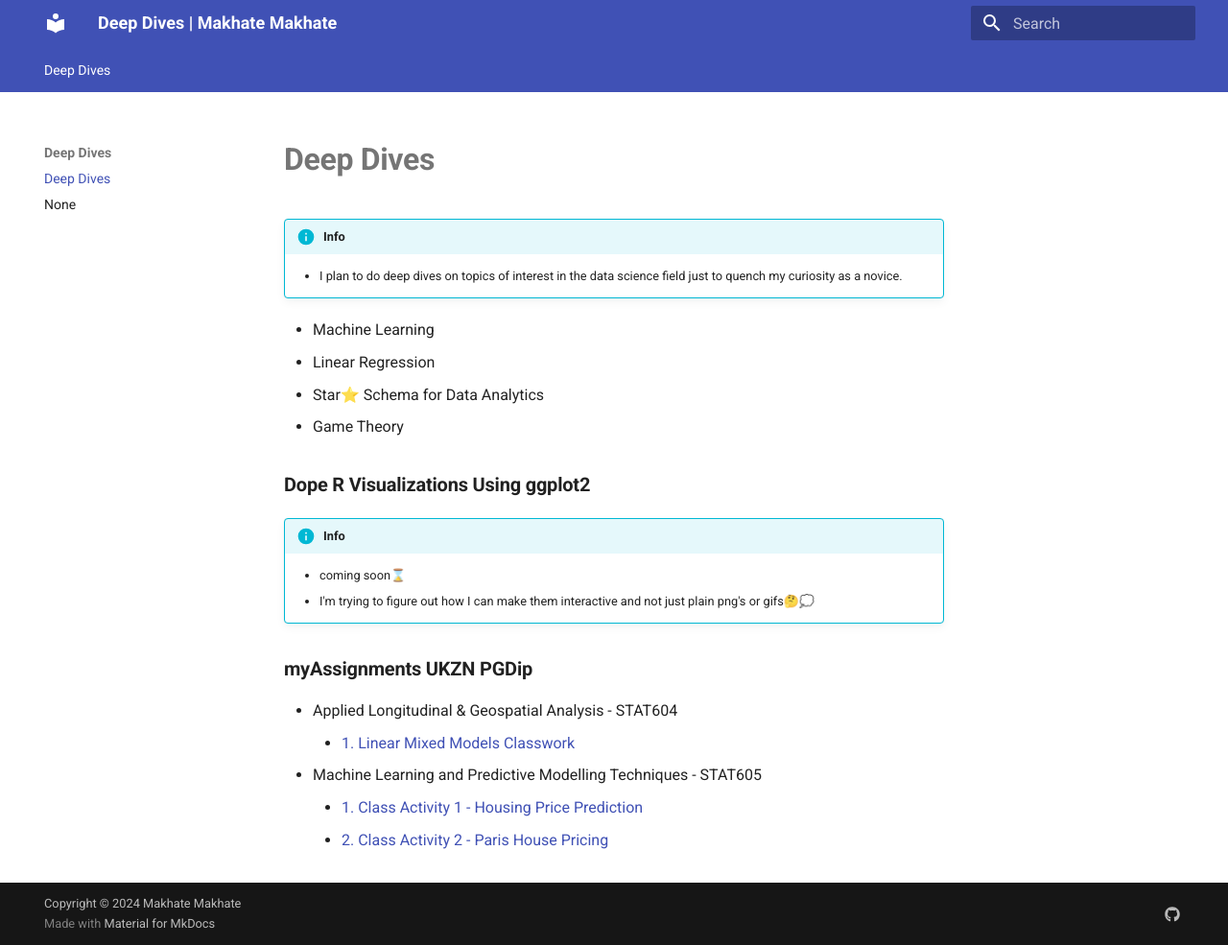
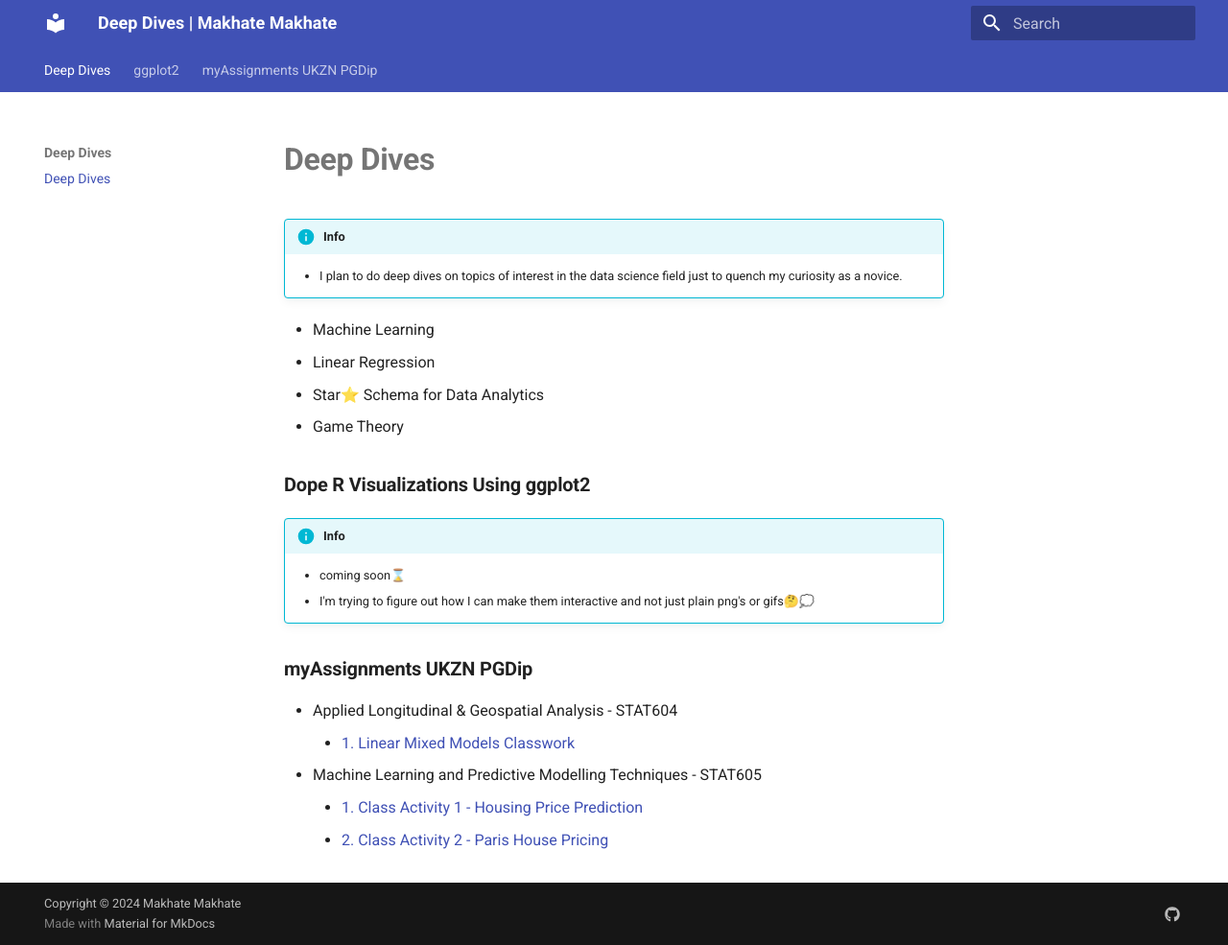
Before and after one commit to kgatman/datascience, an MkDocs documentation site: the page built from docs/index.md, in a window 1280 px wide and 985 px high. Shown: the whole window at 96% size. Built offline with MkDocs 1.6.1 and Material for MkDocs 9.7.7, drawn with Linux system fonts in a browser that asks for light colours.

Commit message:
more content

```diff
--- a/mkdocs.yml
+++ b/mkdocs.yml
@@ -26,8 +26,13 @@ theme:
 # Nagivation
 nav:
         - Deep Dives:
-                  - "index.md"
-                  - "contacts.md"
+                - "index.md"
+        - ggplot2:
+                - "viz/Scatter_Plots.md"
+        - myAssignments UKZN PGDip:
+                - "pgdip/test.md"
+
+
 
 
 markdown_extensions:
```
Also changed, not shown: docs/pgdip/test.md (added, +4 -0 lines), docs/viz/Scatter_Plots.md (added, +3 -0 lines).
